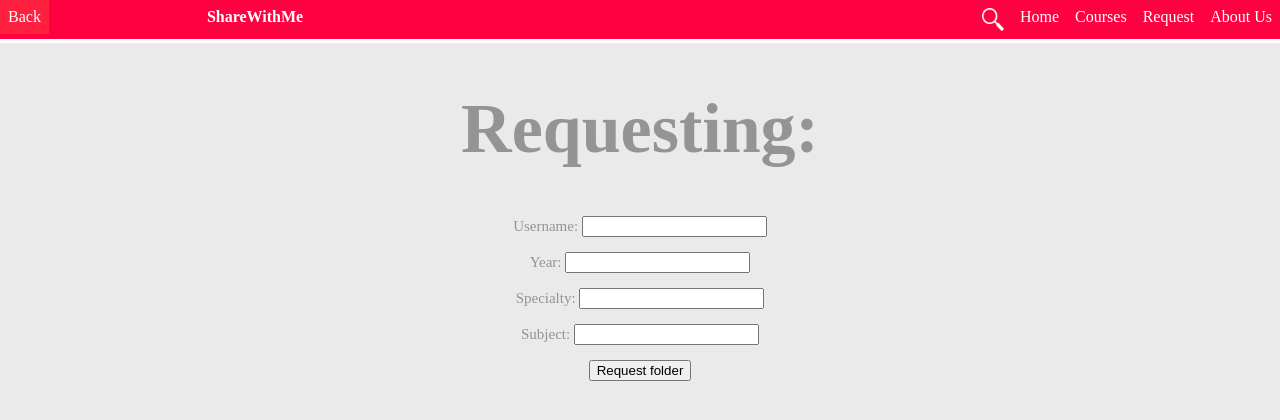
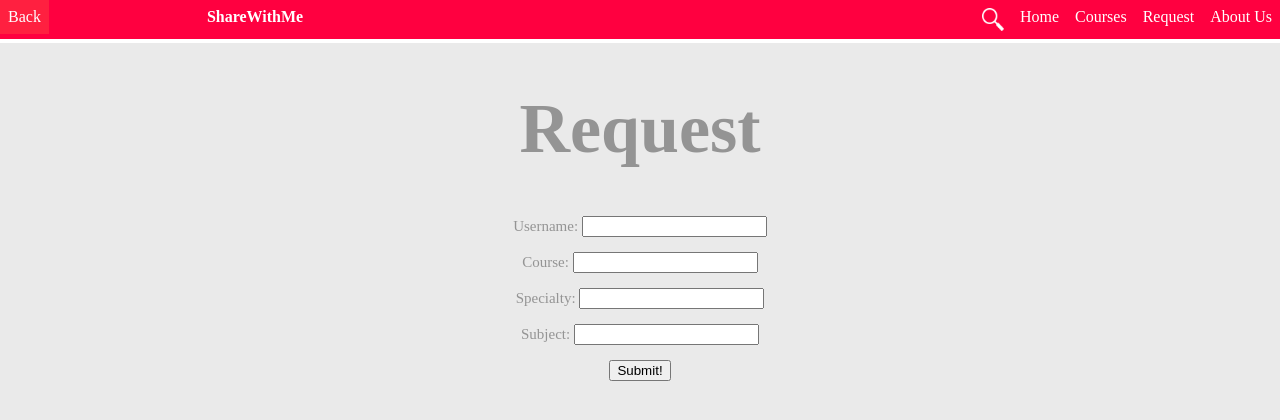
Before and after one commit to hpmalinova/Share-with-me, a Django app: page /request/ in a window 1280 px wide. Shown: the top 420 px of the page. Run offline with Django 3.2, Linux system fonts and the light colour scheme.

Commit message:
FixedRequestForm

```diff
--- a/share_with_me/drive/templates/images/request_folder.html
+++ b/share_with_me/drive/templates/images/request_folder.html
@@ -1,29 +1,12 @@
 {% extends "images/base.html" %} {% block content %}
-<div class="courses">
-
-        <h1>Requesting:</h1>
-        <form method="POST" enctype="multipart/form-data">
-        <div class="center">
-            <div class="courses">
-                {% csrf_token %}
-                <p><label for="id_username">Username:</label>
-                <input  type="text" id="id_username" name="id_username"/></p>
-
-                <p><label for="id_course">Year:</label>
-                <input  type="text" id="id_course" name="id_course"/></p>
-
-                <p><label for="id_specialty">Specialty:</label>
-                <input  type="text" id="id_specialty" name="id_specialty"/></p>
-
-                <p><label for="id_subject">Subject:</label>
-                <input  type="text" id="id_subject" name="id_subject"/></p>
-
-            </div>
-        </div>
-        <div class="center">
-            <button type="submit">Request folder</button>
-        </div>
+<div class="center">
+    <div class="courses">
+         <h1>Request</h1>
+        <form method="POST">
+                    {% csrf_token %}
+                    {{ form.as_p }}
+                    <button type="submit">Submit!</button>
         </form>
-
+    </div>
 </div>
 {% endblock %}
```
Also changed, not shown: share_with_me/drive/migrations/0001_initial.py, share_with_me/drive/migrations/0002_auto_20200602_1948.py (deleted), share_with_me/drive/migrations/0003_auto_20200602_2122.py (deleted), share_with_me/drive/migrations/0004_comments.py (deleted), share_with_me/drive/migrations/0005_comments_rating.py (deleted), share_with_me/drive/migrations/0006_auto_20200604_0935.py (deleted), share_with_me/drive/migrations/0007_auto_20200605_1139.py (deleted).
